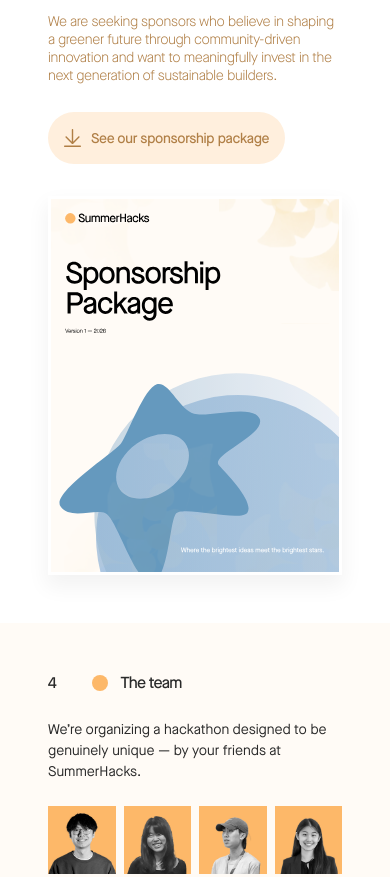
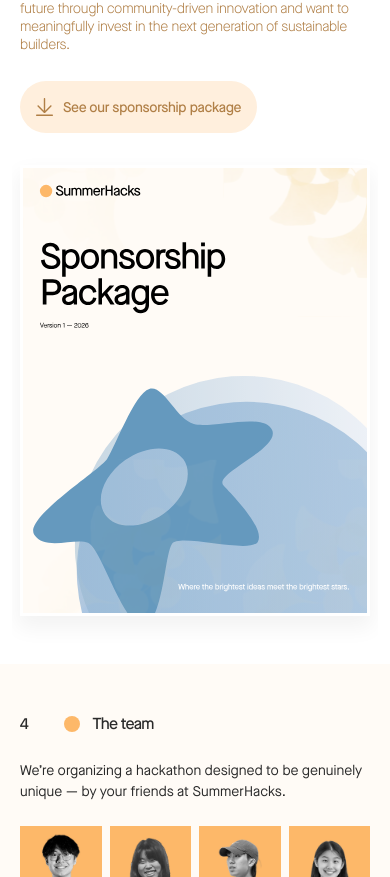
Before and after one commit to summerhacksca/summerhacks.ca, a Next.js app: page / in a window 390 px wide. Shown: the part 7247-8124 px from the top of the page. Built offline with nearby package versions, Linux system fonts and the light colour scheme.

Commit message:
fixed padding

```diff
--- a/app/components/sponsorship-section.tsx
+++ b/app/components/sponsorship-section.tsx
@@ -14,7 +14,7 @@
 			id="sponsorship"
 			className="bg-white h-auto md:h-screen w-full flex p-3 flex-col items-start self-stretch overflow-hidden box-border"
 		>
-			<div className="h-full w-full flex flex-col items-start p-9 gap-9 self-stretch box-border overflow-hidden">
+			<div className="h-full w-full flex flex-col items-start px-2 py-9 md:p-9 gap-9 self-stretch box-border overflow-hidden">
 				{/* page label */}
 				<div className="flex items-center gap-9">
 					<span className="text-[16px] font-medium text-[#2a2a2a] tracking-[-0.64px]">
@@ -33,11 +33,11 @@
 						href={sponspackagePdf}
 						target="_blank"
 						rel="noopener noreferrer"
-						className="order-2 md:order-1 flex-1 min-w-0 h-full"
+						className="order-2 md:order-1 flex-1 min-w-0 max-w-full"
 					>
 						<img
 							alt=""
-							className="block w-full h-full object-cover border-[3px] border-white bg-[#d3d3d3] bg-center bg-cover bg-no-repeat shadow-[0_10px_20px_2px_rgba(0,0,0,0.05)]"
+							className="block w-full h-auto max-h-full object-contain border-[3px] border-white bg-[#d3d3d3] bg-center bg-cover bg-no-repeat shadow-[0_10px_20px_2px_rgba(0,0,0,0.05)]"
 							src={sponspackage}
 							style={{ backgroundImage: `url(${sponspackage})` }}
 						/>
--- a/app/components/team-section.tsx
+++ b/app/components/team-section.tsx
@@ -8,7 +8,7 @@
 	return (
 		<div id="team" className="relative w-full bg-[#fffbf6]">
 			<div className="flex flex-col items-start p-[12px] w-full">
-				<div className="flex flex-col items-start gap-[36px] p-[36px] flex-1 self-stretch box-border bg-[#fffbf6]">
+				<div className="flex flex-col items-start gap-[36px] px-2 py-9 md:p-[36px] flex-1 self-stretch box-border bg-[#fffbf6]">
 					{/* Section header */}
 					<div className="flex flex-col gap-[24px] w-full">
 						{/* Label row */}
```
